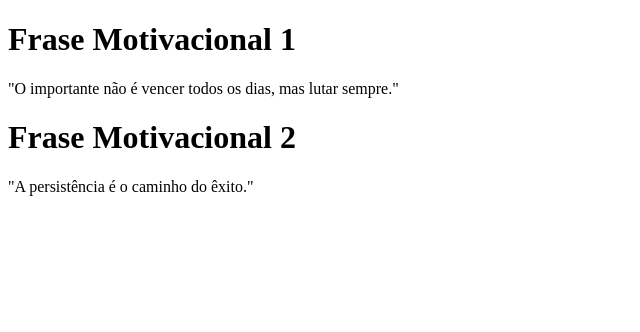
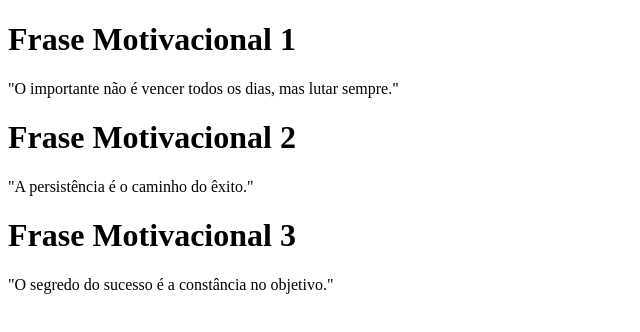
Before and after one commit to RafaShi/Bootcamp_P1, a plain HTML site: page index.html in a window 1280 px wide. Shown: the whole page, without its empty margins (0-640 px from the left). Drawn offline with Linux system fonts and the light colour scheme.

Commit message:
frase motivacional 3

```diff
--- a/index.html
+++ b/index.html
@@ -10,5 +10,7 @@
     <p>"O importante não é vencer todos os dias, mas lutar sempre."</p>
     <h1>Frase Motivacional 2</h1>
     <p>"A persistência é o caminho do êxito."</p>
+    <h1>Frase Motivacional 3</h1>
+    <p>"O segredo do sucesso é a constância no objetivo."</p>
 </body>
 </html>
```
